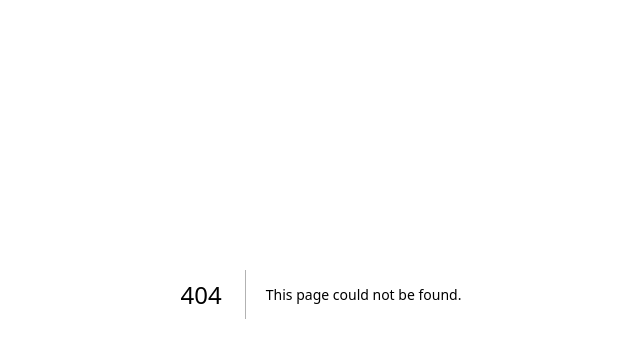
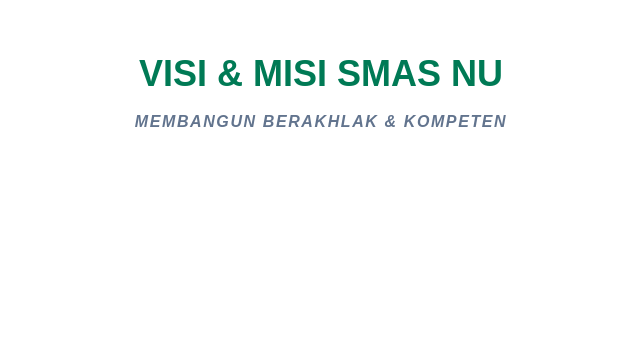
Before and after one commit to dapamutakkin44-dev/smas-nu-toboali, a Next.js app: page /profil/visi-misi in a window 1280 px wide. Before the commit this address had no page. Shown: the part 106-464 px from the top of the page, without its empty margins (319-959 px from the left). Built offline with nearby package versions, Linux system fonts and the light colour scheme.

Commit message:
tambah halaman visi misi baru

```diff
--- /dev/null
+++ b/src/app/profil/visi-misi/page.tsx
@@ -0,0 +1,8 @@
+export default function VisiMisiPage() {
+  return (
+    <div className="pt-40 text-center">
+      <h1 className="text-4xl font-black text-emerald-700">VISI & MISI SMAS NU</h1>
+      <p className="mt-4 text-slate-500 italic uppercase tracking-widest font-bold">Membangun Berakhlak & Kompeten</p>
+    </div>
+  );
+}
```
